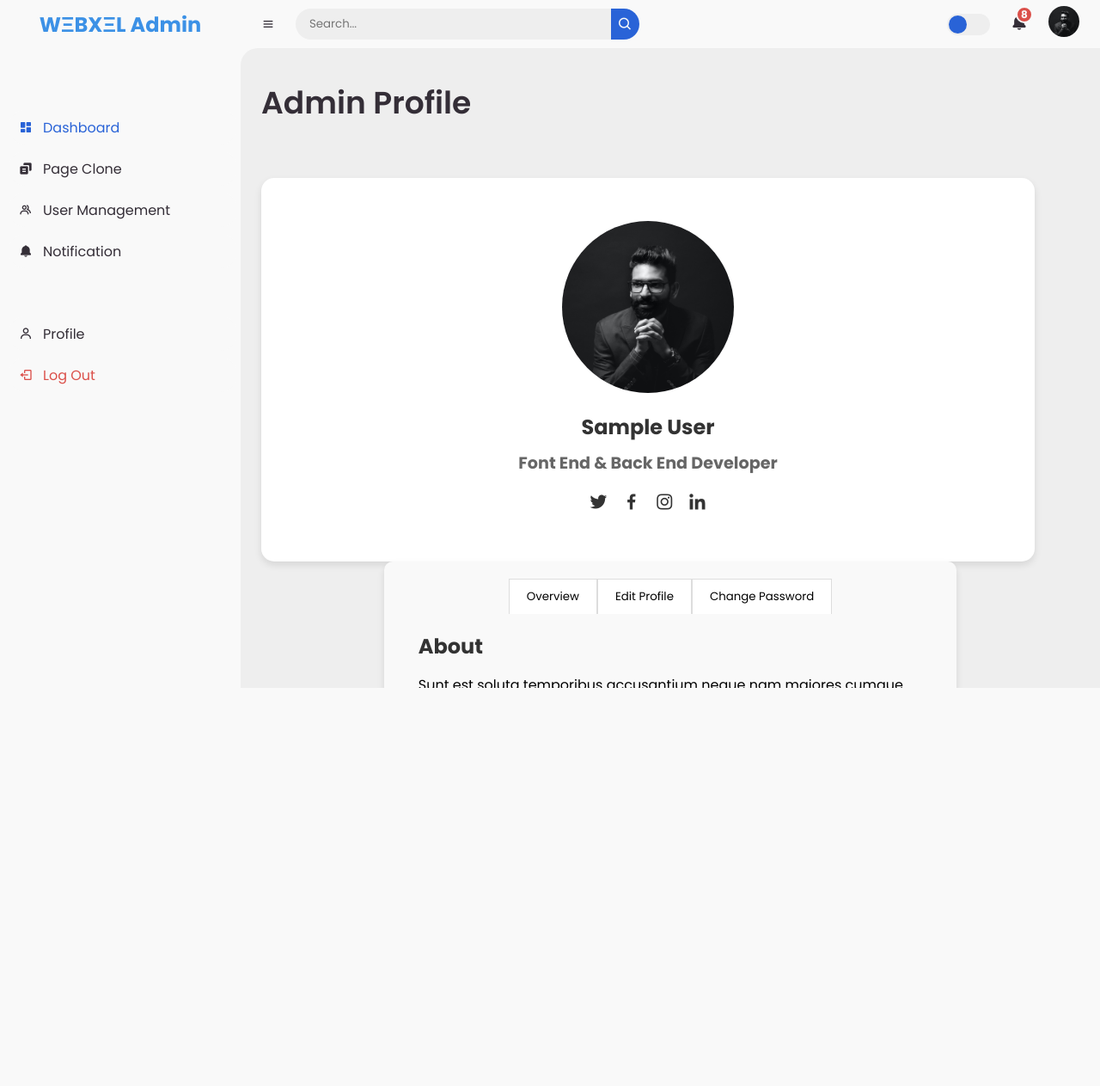
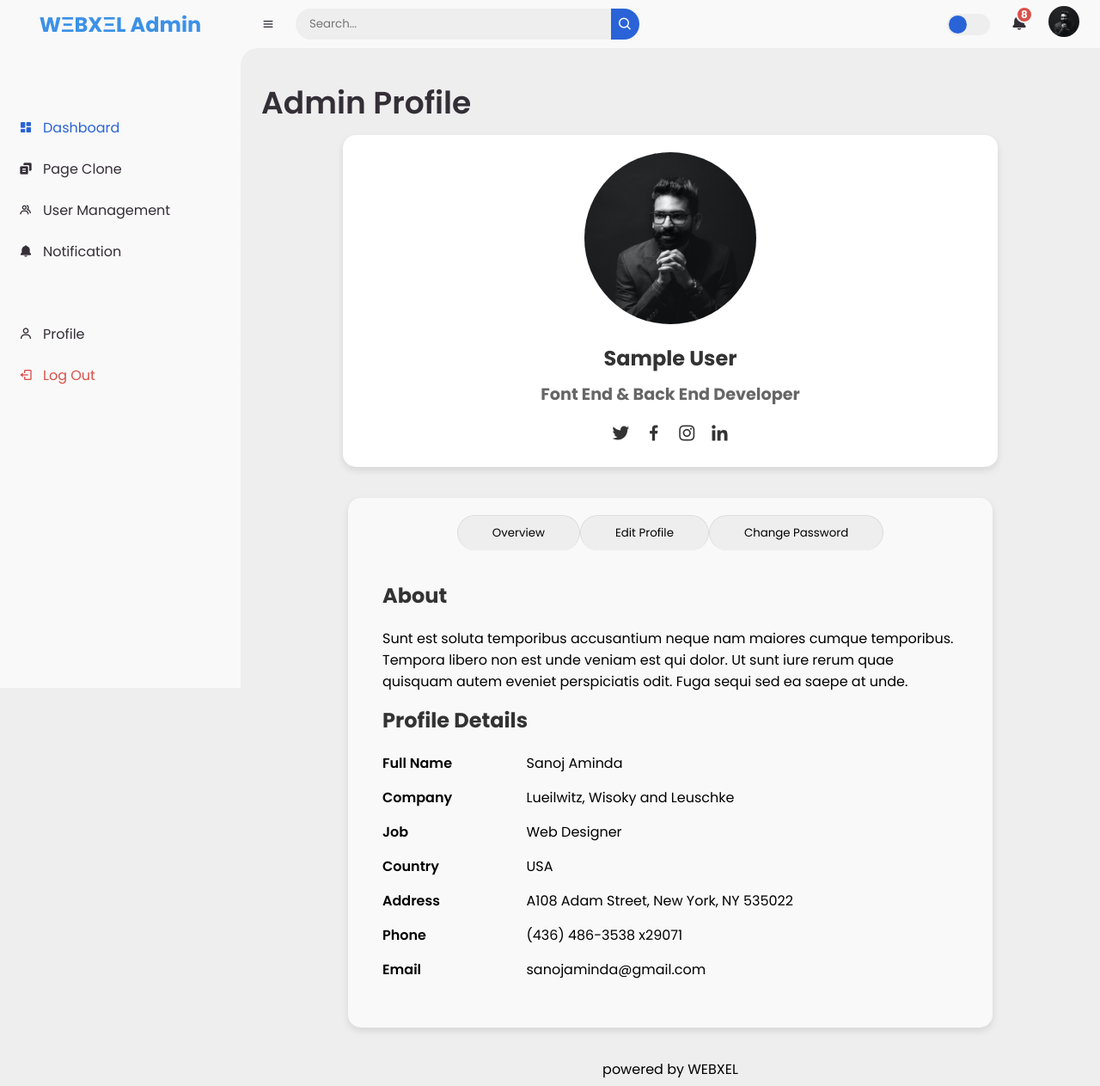
Before and after one commit to charukaonline/webxel-website, a PHP site: page /Admin_Panel/admin_profile.php in a window 1280 px wide. Shown: the whole page at 86% size. Before the commit the page ends 800 px from the top, so only its background shows below. Run offline with PHP 8.4, Linux system fonts and the light colour scheme; the visitor is signed in with stand-in values (Sample User, id 1); data that the repository does not hold is empty; some libraries are stand-ins or nearby versions.

Commit message:
Update admin profile

```diff
--- a/Admin_Panel/admin_profile.php
+++ b/Admin_Panel/admin_profile.php
@@ -282,13 +282,14 @@ if (!isset($_SESSION['admin_name'])) {
                     </div>
 
                 </div>
+            </main>
 
             <div class="admin-info-card">
 
                 <ul class="info-card-header">
 
                     <li class="nav-item">
-                                <button class="nav-link active" data-bs-toggle="tab" data-bs-target="#profile-overview">Overview</button>
+                        <button class="nav-link" data-bs-toggle="tab" data-bs-target="#profile-overview">Overview</button>
                     </li>
 
                     <li class="nav-item">
--- a/assets/css/admin.css
+++ b/assets/css/admin.css
@@ -574,10 +574,11 @@ footer {
 /* MAIN */
 /* CONTENT */
 
+/* Admin profile page */
 .profile-card {
-	margin-top: 50px;
-	width: 900px;
-	padding: 50px;
+	width: 80%;
+	margin: 0 auto;
+	padding: 20px;
 	background-color: var(--font-color);
 	border-radius: 15px;
 	text-align: center;
@@ -616,11 +617,12 @@ footer {
 }
 
 .admin-info-card {
-	width: 70%;
+	padding-top: 100px;
+	width: 75%;
 	margin: 0 auto;
 	padding: 20px;
 	background-color: #f9f9f9;
-	border-radius: 10px;
+	border-radius: 15px;
 	box-shadow: 0 4px 8px rgba(0, 0, 0, 0.1);
 }
 
@@ -633,10 +635,11 @@ footer {
 }
 
 .info-card-header .nav-link {
-	padding: 10px 20px;
+	padding: 10px 40px;
 	border: 1px solid #ddd;
 	border-bottom: none;
-	background-color: #fff;
+	background-color: #eee;
+	border-radius: 25px;
 	cursor: pointer;
 }
 
@@ -646,7 +649,8 @@ footer {
 
 .card-title {
 	font-size: 1.5em;
-	margin-bottom: 15px;
+	margin-bottom: 20px;
+	margin-top: 15px;
 	color: #333;
 }
 
--- a/assets/js/admin.js
+++ b/assets/js/admin.js
@@ -1,10 +1,10 @@
 const allSideMenu = document.querySelectorAll('#sidebar .side-menu.top li a');
 
-allSideMenu.forEach(item=> {
+allSideMenu.forEach(item => {
 	const li = item.parentElement;
 
 	item.addEventListener('click', function () {
-		allSideMenu.forEach(i=> {
+		allSideMenu.forEach(i => {
 			i.parentElement.classList.remove('active');
 		})
 		li.classList.add('active');
@@ -33,10 +33,10 @@ const searchButtonIcon = document.querySelector('#content nav form .form-input b
 const searchForm = document.querySelector('#content nav form');
 
 searchButton.addEventListener('click', function (e) {
-	if(window.innerWidth < 576) {
+	if (window.innerWidth < 576) {
 		e.preventDefault();
 		searchForm.classList.toggle('show');
-		if(searchForm.classList.contains('show')) {
+		if (searchForm.classList.contains('show')) {
 			searchButtonIcon.classList.replace('bx-search', 'bx-x');
 		} else {
 			searchButtonIcon.classList.replace('bx-x', 'bx-search');
@@ -48,16 +48,16 @@ searchButton.addEventListener('click', function (e) {
 
 
 
-if(window.innerWidth < 768) {
+if (window.innerWidth < 768) {
 	sidebar.classList.add('hide');
-} else if(window.innerWidth > 576) {
+} else if (window.innerWidth > 576) {
 	searchButtonIcon.classList.replace('bx-x', 'bx-search');
 	searchForm.classList.remove('show');
 }
 
 
 window.addEventListener('resize', function () {
-	if(this.innerWidth > 576) {
+	if (this.innerWidth > 576) {
 		searchButtonIcon.classList.replace('bx-x', 'bx-search');
 		searchForm.classList.remove('show');
 	}
@@ -68,9 +68,32 @@ window.addEventListener('resize', function () {
 const switchMode = document.getElementById('switch-mode');
 
 switchMode.addEventListener('change', function () {
-	if(this.checked) {
+	if (this.checked) {
 		document.body.classList.add('dark');
 	} else {
 		document.body.classList.remove('dark');
 	}
 })
+
+
+const navItems = document.querySelectorAll('.nav-item button');
+const contentDivs = document.querySelectorAll('.info-card-content > div');
+
+// Hide all content divs initially
+contentDivs.forEach(div => {
+	div.style.display = 'none';
+});
+
+// Show the default content
+contentDivs[0].style.display = 'block';
+
+// Add click event listeners to the navigation buttons
+navItems.forEach((button, index) => {
+	button.addEventListener('click', function () {
+		contentDivs.forEach(div => {
+			div.style.display = 'none';
+		});
+
+		contentDivs[index].style.display = 'block';
+	});
+});
```
Lines whose indentation alone changed are shown as unchanged.
